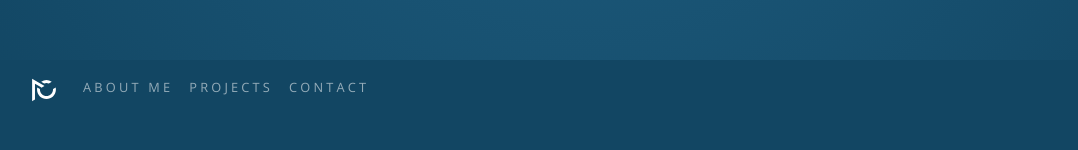
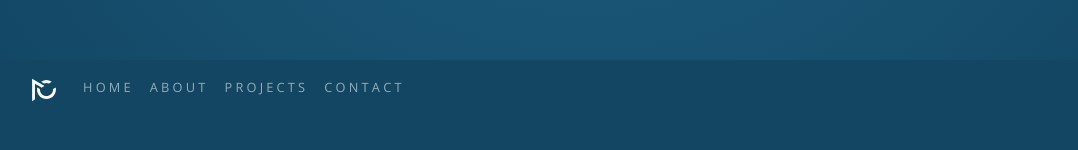
Before and after one commit to rscole87/rsc_portfolio_react, a React (Create React App) app: page / in a window 1280 px wide. Shown: the part 740-890 px from the top of the page, without its empty margins (53-1131 px from the left). Built offline with nearby package versions, Linux system fonts and the light colour scheme.

Commit message:
add render project component to project area

```diff
--- a/src/App.js
+++ b/src/App.js
@@ -1,12 +1,18 @@
-import '../node_modules/bootstrap/dist/css/bootstrap.min.css';
-import '../src/css/portfolio.css';
-import Header from './components/HeaderComponent';
-import AboutMe from './components/AboutComponent';
-import ProjectArea from './components/ProjectAreaComponent';
-import Footer from './components/FooterComponent';
-
+import { useEffect } from "react";
+import "../node_modules/bootstrap/dist/css/bootstrap.min.css";
+import "../src/css/portfolio.css";
+import Header from "./components/HeaderComponent";
+import AboutMe from "./components/AboutComponent";
+import ProjectArea from "./components/ProjectAreaComponent";
+import Footer from "./components/FooterComponent";
+import AOS from "aos";
+import "aos/dist/aos.css";
 
 function App() {
+  useEffect(() => {
+    AOS.init();
+  }, []);
+
   return (
     <>
       <Header />
--- a/src/components/HeaderComponent.js
+++ b/src/components/HeaderComponent.js
@@ -1,7 +1,9 @@
+import { link } from "fs";
 import React, { Component } from "react";
 import { Collapse, Navbar, NavbarToggler, NavbarBrand, Nav, NavItem, NavLink } from "reactstrap";
 import FullBrand from "../images/Full_Branding_WHITE-01.svg";
 import Logo from "../images/Logo_WHITE-01.svg";
+import links from '../shared/links'
 
 class Header extends Component {
   constructor(props) {
@@ -18,7 +20,16 @@ class Header extends Component {
     });
   }
 
+
   render() {
+    const navLinks = links.map(link => {
+      return (
+        <NavItem>
+          <a className="nav-link" href={link.url}>{link.text}</a>
+        </NavItem>
+      )
+    })
+
     return (
       <>
         <section id="header-section">
@@ -39,18 +50,8 @@ class Header extends Component {
             </NavbarToggler>
 
             <Collapse isOpen={this.state.isNavOpen} navbar>
-              <Nav className="mr-auto" navbar>
-                <NavItem>
-                  <NavLink className="nav-link">About Me</NavLink>
-                </NavItem>
-
-                <NavItem>
-                  <NavLink className="nav-link">Projects</NavLink>
-                </NavItem>
-
-                <NavItem>
-                  <NavLink className="nav-link">Contact</NavLink>
-                </NavItem>
+              <Nav className="ml-auto" navbar>
+                {navLinks}
               </Nav>
             </Collapse>
           </div>
--- a/src/components/ProjectAreaComponent.js
+++ b/src/components/ProjectAreaComponent.js
@@ -1,18 +1,58 @@
 import React, { Component } from "react";
+import { Modal, ModalHeader, ModalFooter, ModalBody } from "reactstrap";
 import PROJECTS from "../shared/projectList";
+
+function RenderProject(props){
+  return (
+    <Modal id="project-modal" isOpen={props.isModalOpen} toggle={props.toggleModal}>
+      <ModalHeader toggle={props.toggleModal}>
+        <h4 className="project-name" id="active-project-name">
+          {props.project.name}
+        </h4>
+      </ModalHeader>
+      <ModalBody>
+        <div className="modal-column-container">
+          <div className="modal-img-column">
+            <video className="project-vid" id="active-project-video" src={props.project.video} project-vid controls loop autoplay webkit-playsinline playsinline>
+              Your browser does not support the video tag.
+            </video>
+          </div>
+
+          <div className="modal-description-column">
+            <p className="project-description" id="active-project-description" project-description>
+              {props.project.description}
+            </p>
+
+            <div className="modal-bttn-container">
+              <a className="code-bttn" id="active-project-demo" href={props.project.demo} target="_blank">
+                Live Code
+              </a>
+              <a className="code-bttn" id="active-project-github" href={props.project.github} target="_blank">
+                Source Code
+              </a>
+            </div>
+          </div>
+        </div>
+      </ModalBody>
+    </Modal>
+  );
+};
 
 
 function ProjectThumb(props) {
-  return (
-    <div className="project-thumb" data-aos="fade-up" data-aos-delay="150" data-aos-duration="1000" style={{ backgroundImage: `url(${props.image})`}} />
-  );
+  return <div className="project-thumb" data-aos="fade-up" data-aos-delay="150" data-aos-duration="1000" style={{ backgroundImage: `url(${props.project.image})` }} onClick={() => (<RenderProject project={props.project} isOpen={true} toggleModal={props.toggleModal}/>)} />;
 }
 class ProjectArea extends Component {
   constructor(props) {
     super(props);
     this.state = {
       projects: PROJECTS,
+      isModalOpen: false,
     };
+  }
+
+  toggleModal() {
+    this.setState({ isModalOpen: !this.state.isModalOpen });
   }
 
   render() {
@@ -28,7 +68,7 @@ class ProjectArea extends Component {
 
         <div id="projects-grid">
           {displayedProjects.map((project) => (
-            <ProjectThumb image={project.image} name={project.name} />
+            <ProjectThumb project={project} isOpen={this.state.isModalOpen} toggleModal={this.toggleModal} />
           ))}
         </div>
 
--- /dev/null
+++ b/src/shared/links.js
@@ -0,0 +1,24 @@
+const links = [
+  {
+    id: 0,
+    text: "home",
+    url: "#home-section",
+  },
+  {
+    id: 1,
+    text: "about",
+    url: "#about-section",
+  },
+  {
+    id: 2,
+    text: "projects",
+    url: "#projects-section",
+  },
+  {
+    id: 3,
+    text: "contact",
+    url: "#contact-section",
+  },
+];
+
+export default links;
--- a/src/shared/projectList.js
+++ b/src/shared/projectList.js
@@ -1,4 +1,3 @@
-import React from "react";
 import BaseApparel from '../images/project-base-apparel.png';
 import BookmarkManager from '../images/project-bookmark-manager.png'
 import IntroComponent from '../images/project-intro-component.png'
```
